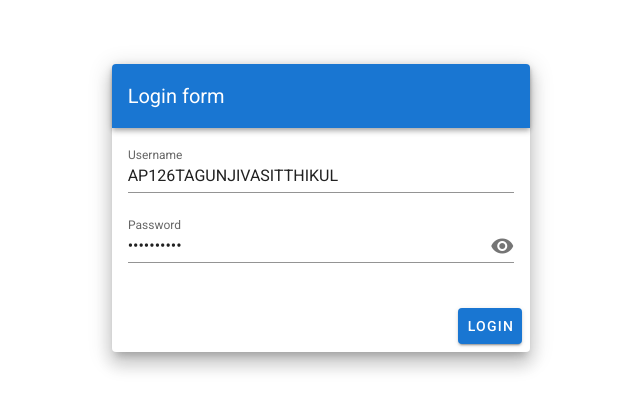
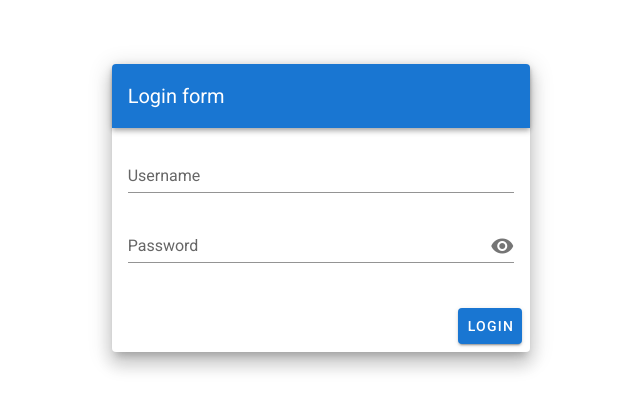
Before and after one commit to maeluenie/JAP, a Nuxt app: page / in a window 1280 px wide. Shown: the part 192-602 px from the top of the page, without its empty margins (319-959 px from the left). Built offline with nearby package versions, Linux system fonts and the light colour scheme.

Commit message:
Update index.vue

```diff
--- a/pages/index.vue
+++ b/pages/index.vue
@@ -53,8 +53,8 @@ export default {
     return {
       // username: 'admin',
       // password: 'test12345',
-      username: 'AP126TAGUNJIVASITTHIKUL',
-      password: '4)B3J2?ZgL',
+      // username: 'AP126TAGUNJIVASITTHIKUL',
+      // password: '4)B3J2?ZgL',
       value: String,
       //role: true,
     };
```
